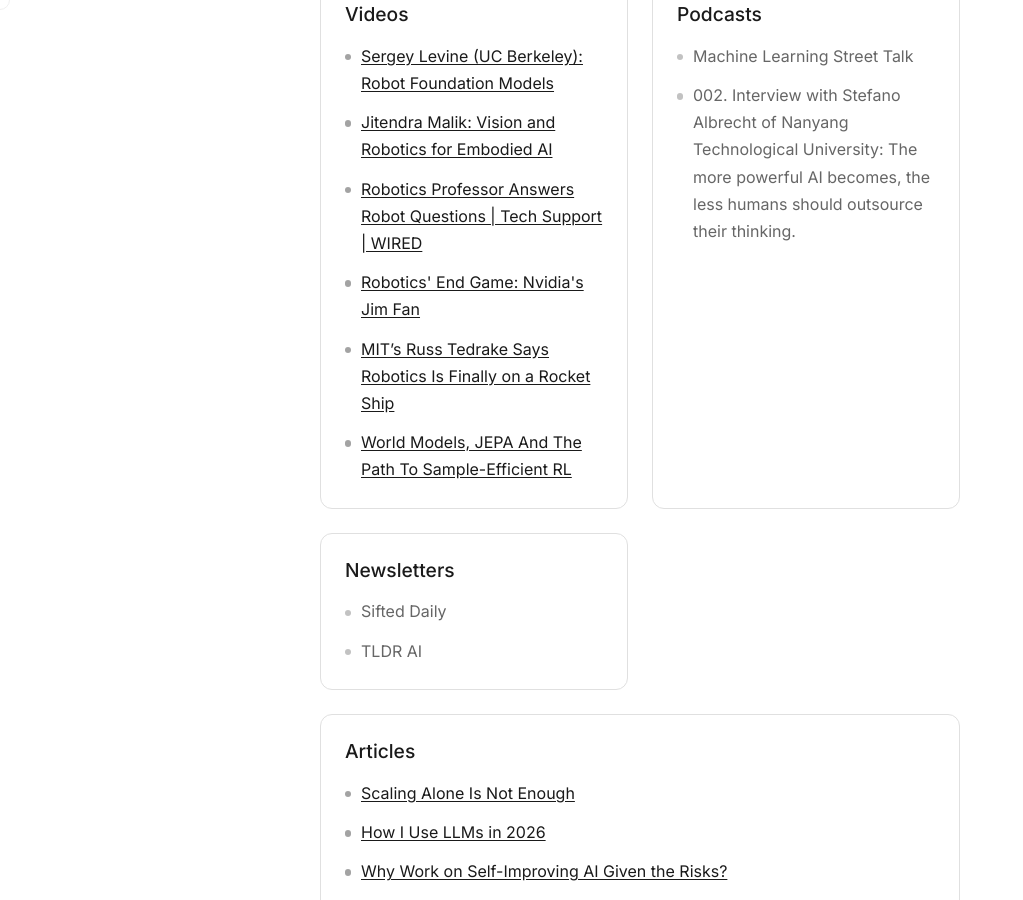
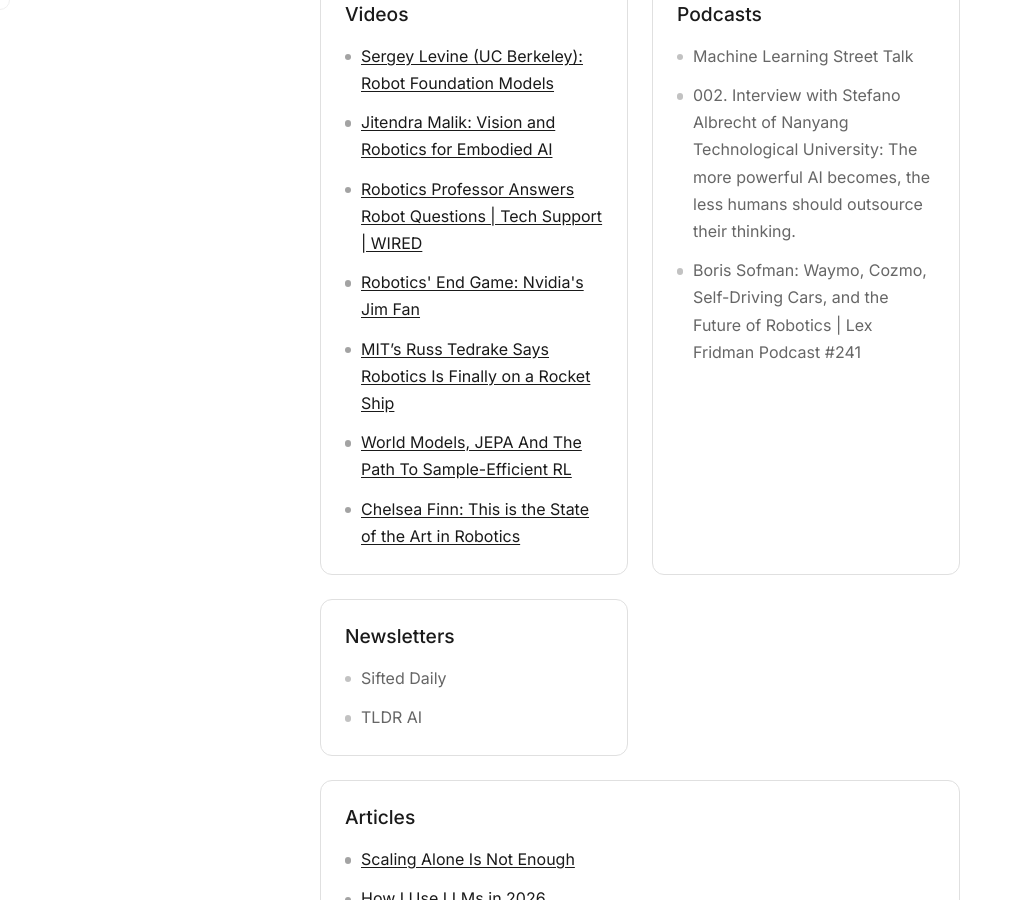
Before and after one commit to bmcd243/bmcd243.github.io, a Jekyll site: the page built from media/index.html, in a window 1280 px wide and 900 px high, scrolled down 531 px. Shown: the whole window, without its empty margins (0-1023 px from the left). Built offline with Jekyll 4.4.1, drawn with Linux system fonts in a browser that asks for light colours.

Commit message:
new media

```diff
--- a/_data/media_shelf.yml
+++ b/_data/media_shelf.yml
@@ -16,6 +16,8 @@
         url: https://www.youtube.com/watch?v=c8mQKkuEmiI
       - title: "World Models, JEPA And The Path To Sample-Efficient RL"
         url: https://www.youtube.com/watch?v=qz4GQ0zUFRw
+      - title: "Chelsea Finn: This is the State of the Art in Robotics"
+        url: https://www.youtube.com/watch?v=cRZNwgvcWUg
 
 
   - id: podcasts
@@ -24,8 +26,11 @@
     wide: false
     items:
       - title: Machine Learning Street Talk
+        url: "https://www.youtube.com/c/machinelearningstreettalk"
       - title: "002. Interview with Stefano Albrecht of Nanyang Technological University: The more powerful AI becomes, the less humans should outsource their thinking."
         url: https://www.xiaoyuzhoufm.com/episode/6a57215aca0de6c44ae76031?s=eyJ1IjogIjY4ODIwNmYxZDFkMzUwNzI2OTYyZjc0OSJ9&utm_source=substack&utm_medium=email
+      - title: "Boris Sofman: Waymo, Cozmo, Self-Driving Cars, and the Future of Robotics | Lex Fridman Podcast #241"
+        url: https://www.youtube.com/watch?v=U_AREIyd0Fc
 
   - id: newsletters
     title: Newsletters
```
